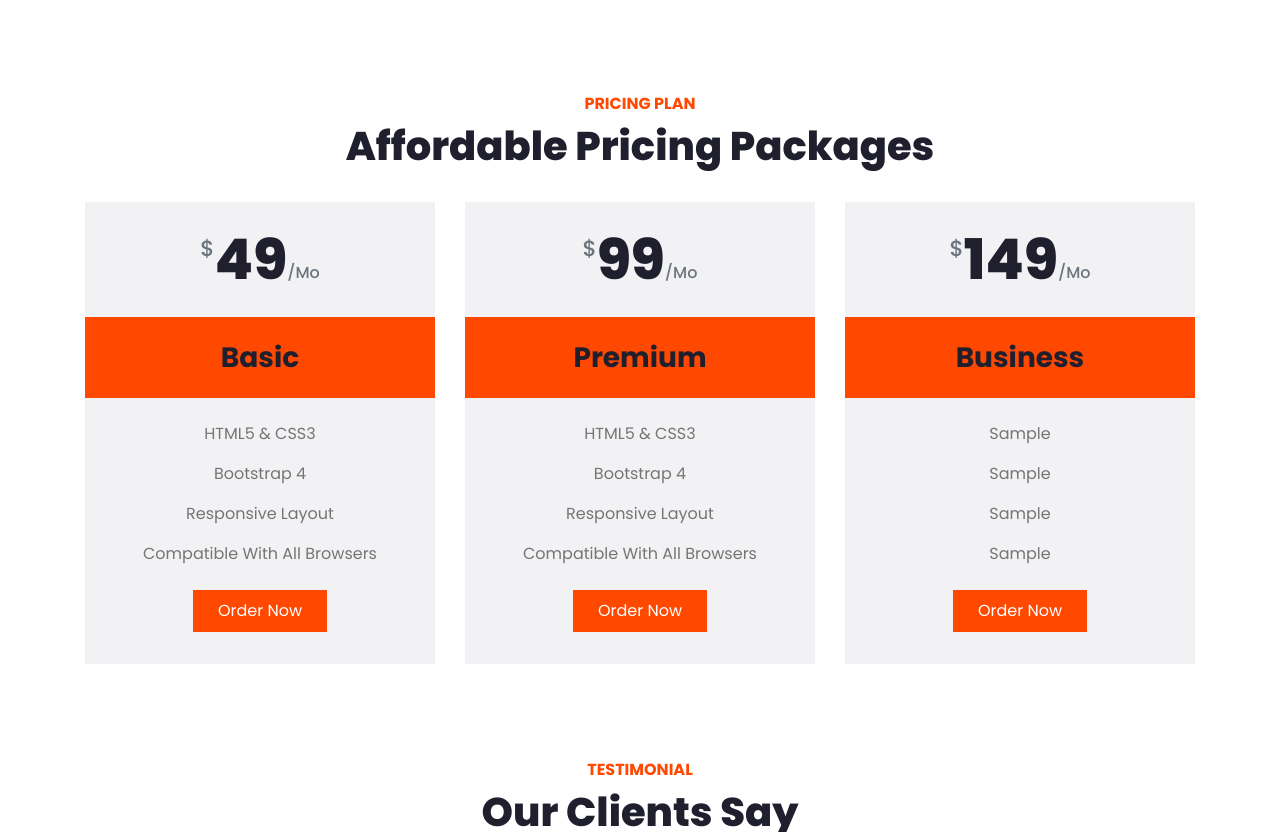
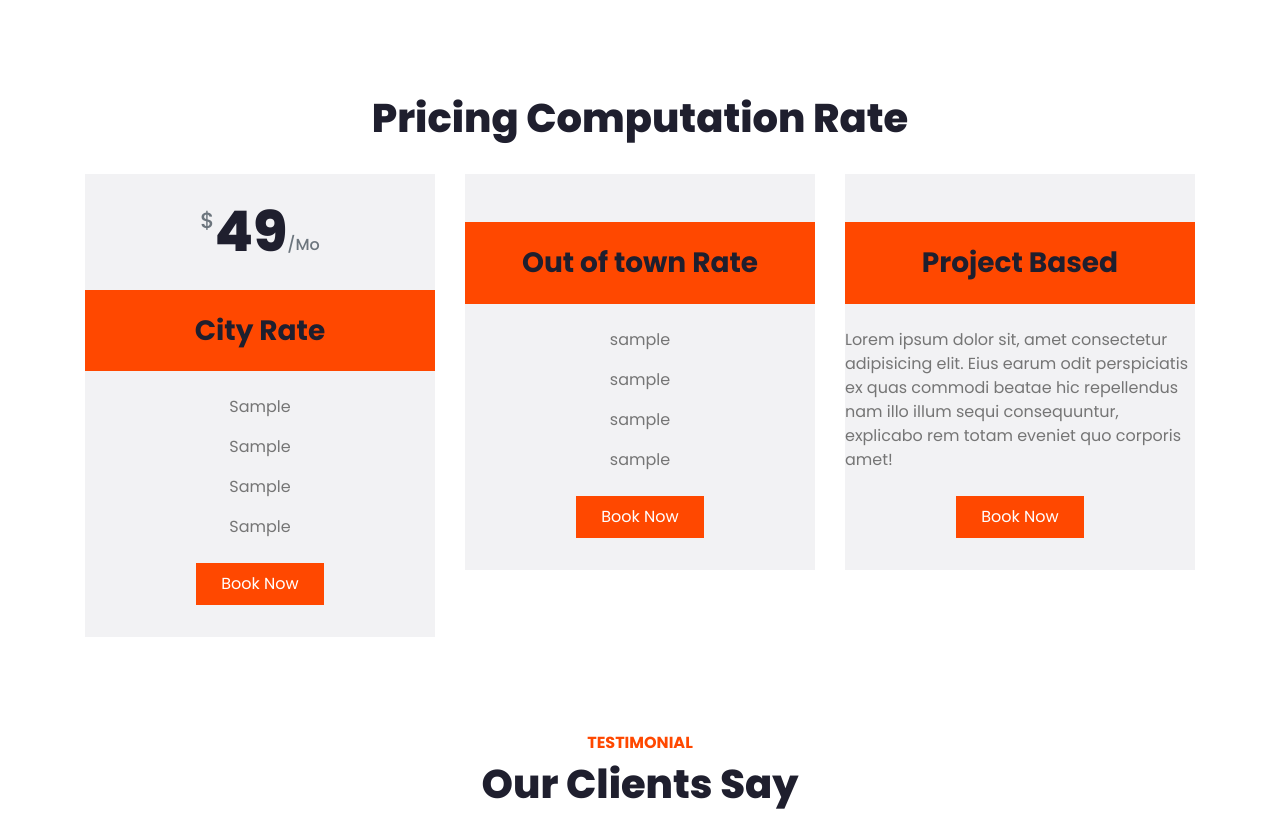
Before and after one commit to Erick0116/PalCargoWeb, a plain HTML site: page price.html in a window 1280 px wide. Shown: the part 468-1300 px from the top of the page. Drawn offline with nearby package versions, Linux system fonts and the light colour scheme.

```diff
--- a/price.html
+++ b/price.html
@@ -118,10 +118,7 @@
     <div class="container-fluid pt-5">
       <div class="container">
         <div class="text-center pb-2">
-          <h6 class="text-primary text-uppercase font-weight-bold">
-            Pricing Plan
-          </h6>
-          <h1 class="mb-4">Affordable Pricing Packages</h1>
+          <h1 class="mb-4">Pricing Computation Rate</h1>
         </div>
         <div class="row">
           <div class="col-md-4 mb-5">
@@ -140,14 +137,14 @@
                 </h1>
               </div>
               <div class="bg-primary text-center p-4">
-                <h3 class="m-0">Basic</h3>
+                <h3 class="m-0">City Rate</h3>
               </div>
               <div class="d-flex flex-column align-items-center py-4">
-                <p>HTML5 & CSS3</p>
-                <p>Bootstrap 4</p>
-                <p>Responsive Layout</p>
-                <p>Compatible With All Browsers</p>
-                <a href="" class="btn btn-primary py-2 px-4 my-2">Order Now</a>
+                <p>Sample</p>
+                <p>Sample</p>
+                <p>Sample</p>
+                <p>Sample</p>
+                <a href="" class="btn btn-primary py-2 px-4 my-2">Book Now</a>
               </div>
             </div>
           </div>
@@ -156,25 +153,20 @@
               <div class="text-center p-4">
                 <h1 class="display-4 mb-0">
                   <small
-                    class="align-top text-muted font-weight-medium"
-                    style="font-size: 22px; line-height: 45px"
-                    >$</small
-                  >99<small
                     class="align-bottom text-muted font-weight-medium"
                     style="font-size: 16px; line-height: 40px"
-                    >/Mo</small
-                  >
+                  ></small>
                 </h1>
               </div>
               <div class="bg-primary text-center p-4">
-                <h3 class="m-0">Premium</h3>
+                <h3 class="m-0">Out of town Rate</h3>
               </div>
               <div class="d-flex flex-column align-items-center py-4">
-                <p>HTML5 & CSS3</p>
-                <p>Bootstrap 4</p>
-                <p>Responsive Layout</p>
-                <p>Compatible With All Browsers</p>
-                <a href="" class="btn btn-primary py-2 px-4 my-2">Order Now</a>
+                <p>sample</p>
+                <p>sample</p>
+                <p>sample</p>
+                <p>sample</p>
+                <a href="" class="btn btn-primary py-2 px-4 my-2">Book Now</a>
               </div>
             </div>
           </div>
@@ -183,25 +175,23 @@
               <div class="text-center p-4">
                 <h1 class="display-4 mb-0">
                   <small
-                    class="align-top text-muted font-weight-medium"
-                    style="font-size: 22px; line-height: 45px"
-                    >$</small
-                  >149<small
                     class="align-bottom text-muted font-weight-medium"
                     style="font-size: 16px; line-height: 40px"
-                    >/Mo</small
-                  >
+                  ></small>
                 </h1>
               </div>
               <div class="bg-primary text-center p-4">
-                <h3 class="m-0">Business</h3>
+                <h3 class="m-0">Project Based</h3>
               </div>
               <div class="d-flex flex-column align-items-center py-4">
-                <p>Sample</p>
-                <p>Sample</p>
-                <p>Sample</p>
-                <p>Sample</p>
-                <a href="" class="btn btn-primary py-2 px-4 my-2">Order Now</a>
+                <p>
+                  Lorem ipsum dolor sit, amet consectetur adipisicing elit. Eius
+                  earum odit perspiciatis ex quas commodi beatae hic repellendus
+                  nam illo illum sequi consequuntur, explicabo rem totam eveniet
+                  quo corporis amet!
+                </p>
+
+                <a href="" class="btn btn-primary py-2 px-4 my-2">Book Now</a>
               </div>
             </div>
           </div>
```
